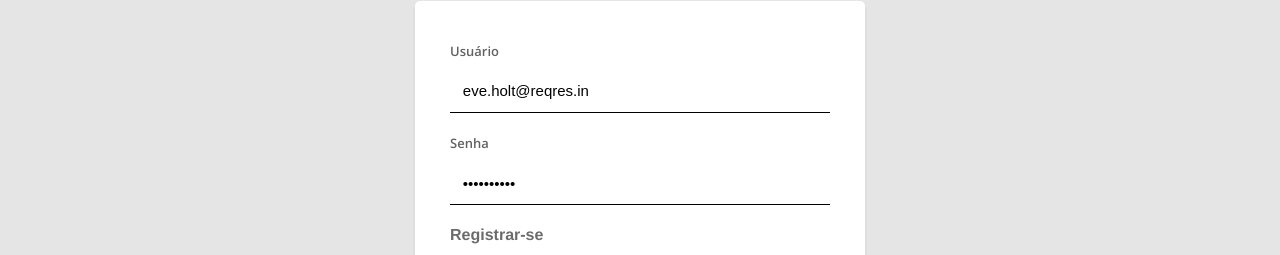
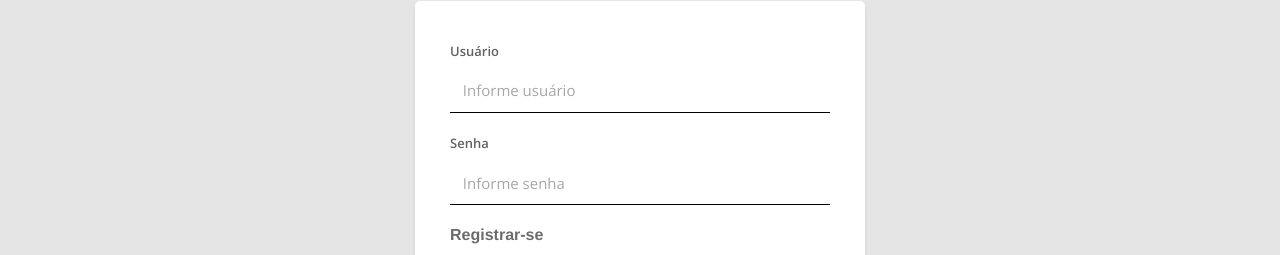
Before and after one commit to eliasbragga/az-tecnologia-application, a Vue app: page /login in a window 1280 px wide. Shown: the part 256-511 px from the top of the page. Built offline with nearby package versions, Linux system fonts and the light colour scheme.

Commit message:
feat:deleting-mock-login

```diff
--- a/src/views/login/index.vue
+++ b/src/views/login/index.vue
@@ -73,8 +73,8 @@ export default {
   },
   data: () => ({
     form: {
-      inputBind: "eve.holt@reqres.in",
-      passwordBind: "cityslicka",
+      inputBind: "",
+      passwordBind: "",
     },
     loadingField: false,
   }),
```
